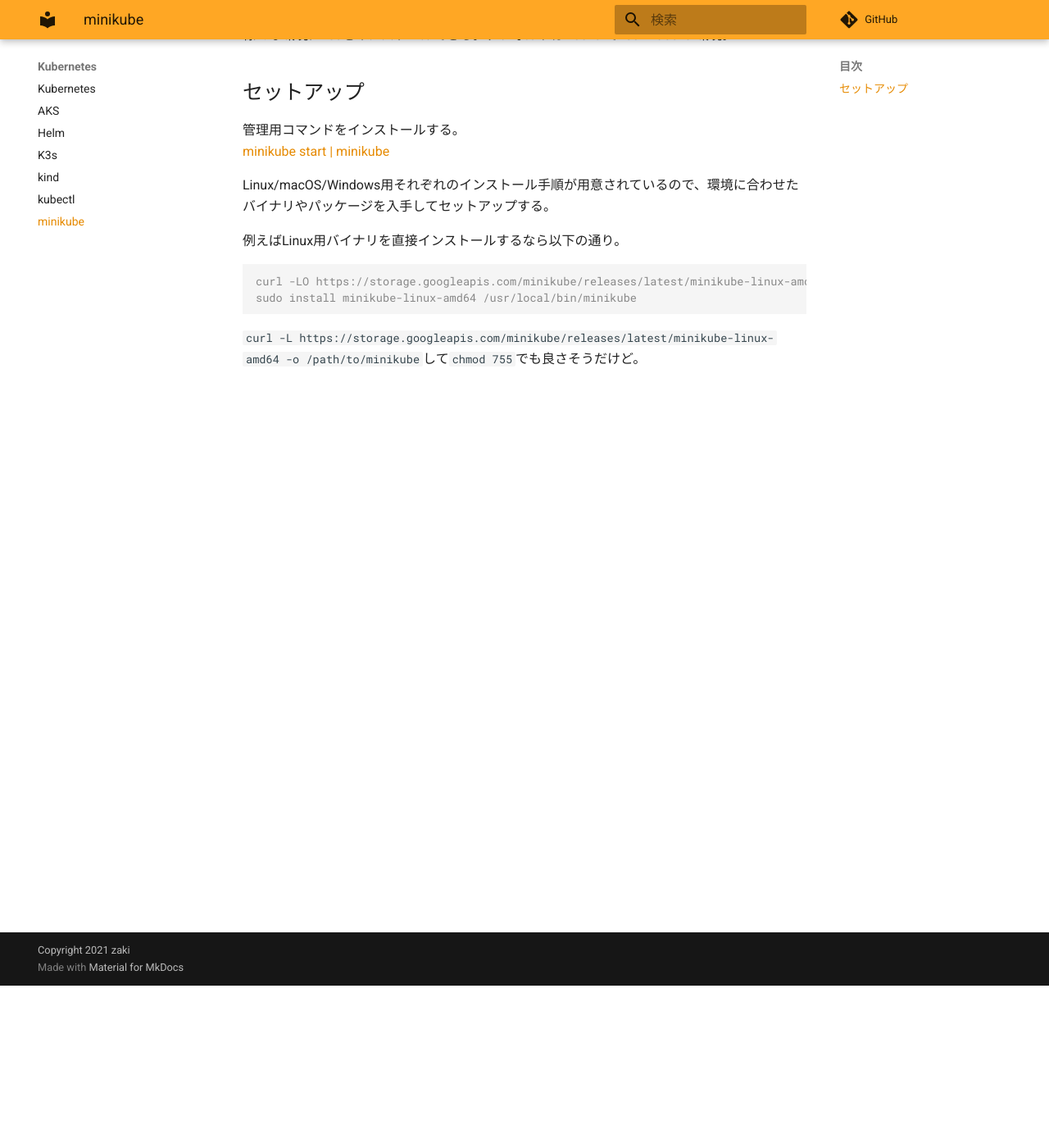
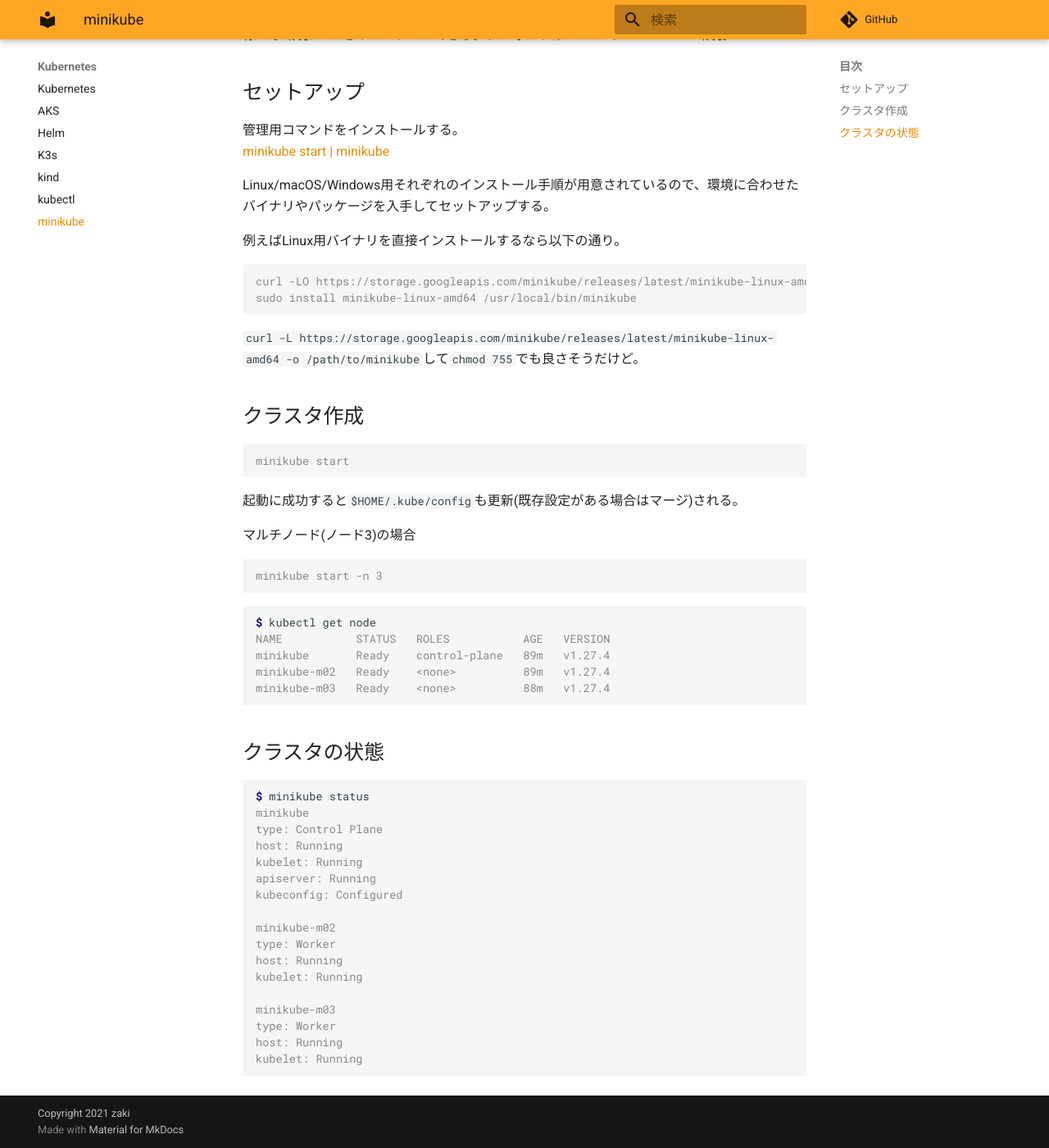
Before and after one commit to zaki-lknr/docs, an MkDocs documentation site: the page built from docs/Kubernetes/minikube.md, in a window 1280 px wide and 1400 px high, scrolled down 198 px. Shown: the whole window at 82% size. Built offline with MkDocs 1.6.1 and Material for MkDocs 9.7.7, drawn with Linux system fonts in a browser that asks for light colours; comment, search, counter and statistics services are not loaded.

Commit message:
add: kubernetes/minikube: クラスタの作成と状態

````diff
--- a/docs/Kubernetes/minikube.md
+++ b/docs/Kubernetes/minikube.md
@@ -17,3 +17,47 @@ sudo install minikube-linux-amd64 /usr/local/bin/minikube
 ```
 
 `curl -L https://storage.googleapis.com/minikube/releases/latest/minikube-linux-amd64 -o /path/to/minikube`して`chmod 755`でも良さそうだけど。
+
+## クラスタ作成
+
+```console
+minikube start
+```
+
+起動に成功すると`$HOME/.kube/config`も更新(既存設定がある場合はマージ)される。
+
+マルチノード(ノード3)の場合
+
+```console
+minikube start -n 3
+```
+
+```console
+$ kubectl get node
+NAME           STATUS   ROLES           AGE   VERSION
+minikube       Ready    control-plane   89m   v1.27.4
+minikube-m02   Ready    <none>          89m   v1.27.4
+minikube-m03   Ready    <none>          88m   v1.27.4
+```
+
+## クラスタの状態
+
+```console
+$ minikube status
+minikube
+type: Control Plane
+host: Running
+kubelet: Running
+apiserver: Running
+kubeconfig: Configured
+
+minikube-m02
+type: Worker
+host: Running
+kubelet: Running
+
+minikube-m03
+type: Worker
+host: Running
+kubelet: Running
+```
````
